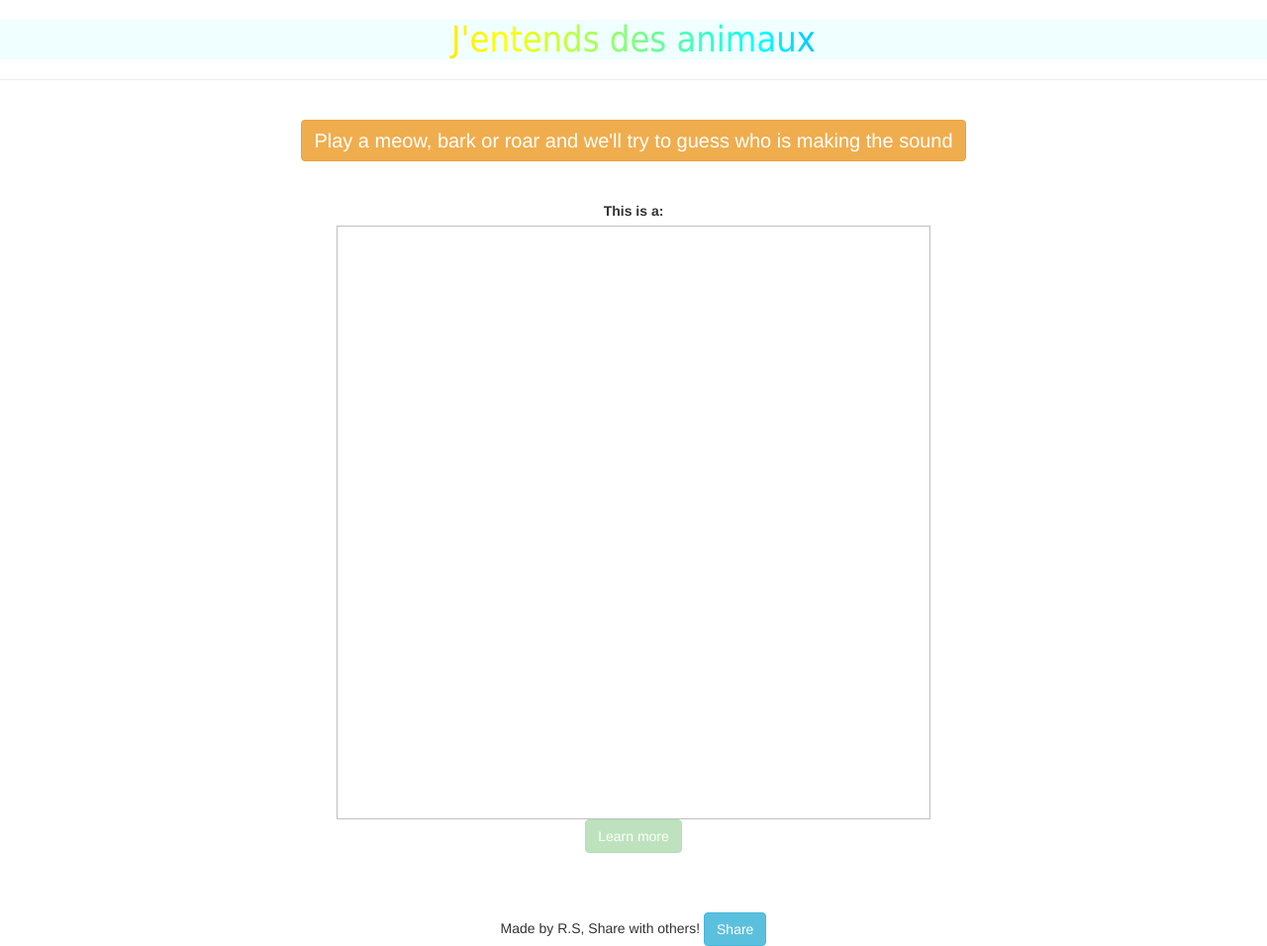
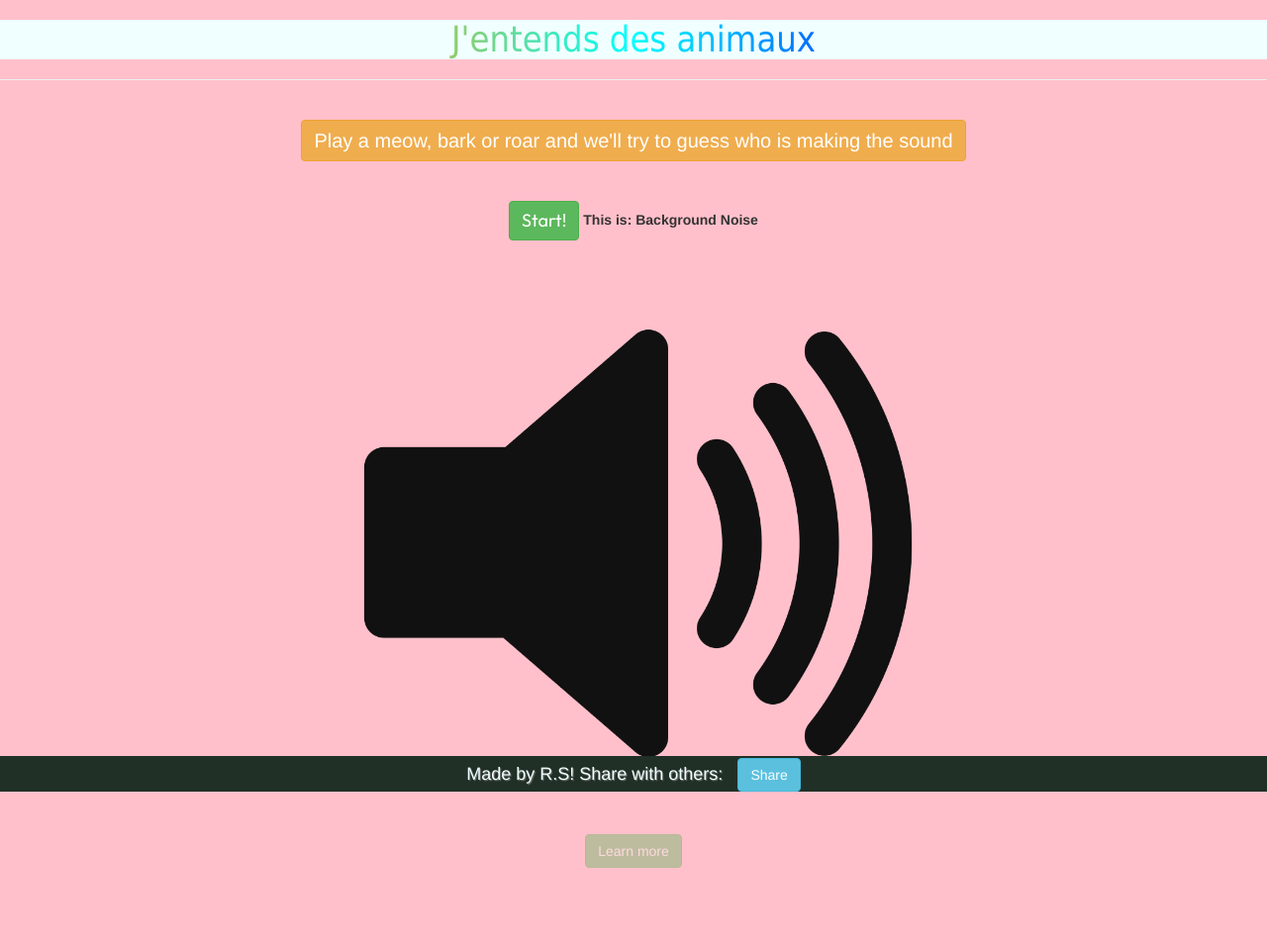
Before and after one commit to tigg797/entendre-animaux, a plain HTML site: page index.html in a window 1280 px wide. Shown: the whole page at 99% size. After the commit the page ends 877 px from the top, so only its background shows below. Drawn offline with nearby package versions, Linux system fonts and the light colour scheme.

Commit message:
Part 2 Finale

```diff
--- a/index.html
+++ b/index.html
@@ -8,6 +8,7 @@
   <script src="https://maxcdn.bootstrapcdn.com/bootstrap/3.4.0/js/bootstrap.min.js"></script>
   <script src="https://unpkg.com/ml5@0.4.3/dist/ml5.min.js"></script>
   <link rel="stylesheet" type="text/css" href="style.css">
+  <link href="https://fonts.googleapis.com/css2?family=Outfit:wght@100..900&display=swap" rel="stylesheet">
 </head>
 
 <body>
@@ -17,11 +18,13 @@
     </div> <hr><br>
     <button id="the_note" class="btn btn-warning">Play a meow, bark or roar and we'll try to guess who is making the sound</button> <br><br>
       <!--Animal: --> <br>
-      <label>This is a: </label><br>
-      <img height="600" width="600" id="l_animale"><br>
+      <button onclick="startClassification();" id="iDisappear"class="btn btn-success">Start!</button>
+      <label id="le_label">This is: Background Noise</label><br>
+      <img src="Speaker_Icon.png" height="600" width="600" id="l_animale"><br>
       <a id="the_anchor" href="tigg797.github.io/i-hear-animals"><button id="learnMore" class="btn btn-success">Learn more</button></a>
-      <br><br><br><br>
-      <div class="copy_right_footer">Made by R.S, Share with others! <button onclick="doShare" id="copy-link" class="btn btn-info">Share</button></div>
+      <div class="copy_right_footer">Made by R.S! Share with others:
+        <button onclick="myFunction()" id="copy-link" class="btn btn-info">Share</button>
+      </div>
     </center>
   <script src="main.js"></script>
 </body>
--- a/main.js
+++ b/main.js
@@ -5,8 +5,28 @@ https://en.wikipedia.org/wiki/Dog*/
 var animale = ""
 
 document.getElementById("the_anchor").href="http://en.wikipedia.org/wiki/"+animale;
-if(animale==="") {
+if(animale=="") {
     document.getElementById("learnMore").style.opacity=0.4
 } else {
     document.getElementById("learnMore").style.opacity=1
 }
+
+function startClassification() {
+    document.getElementById("iDisappear").style.display='none';
+    var smt = navigator.mediaDevices
+    smt.getUserMedia({audio:true});
+    classifier = ml5.soundClassifier(
+    'https://teachablemachine.withgoogle.com/models/M8jw4szDY/model.json'
+    , modelReady);
+}
+
+function myFunction() {
+    // Copy the text inside the text field
+    navigator.clipboard.writeText("https://tigg797.github.io/entendre-animaux/");
+    // Alert the copied text
+    alert("Copied the link: tigg797.github.io/entendre-animaux");
+  }
+
+function modelReady(){
+    classifier.classify(gotResults);
+}
--- a/style.css
+++ b/style.css
@@ -1,23 +1,31 @@
+#the_note {font-size: 20px;}
+#learnMore {opacity: 0.4;}
+#copy-link {margin-left: 10px;}
+.cloudback {background-color: azure;}
+body {background-color: pink;}
+
+
 .tahogren {
-    font-family: Tahoma;
-    color: green;
-}
-
-.cloudback {
-    background-color: azure;
-}
-
-#the_note {
-    font-size: 20px;
-}
+    font-family: "Tahoma";
+    color: green; }
+#iDisappear {
+    font-family: "Outfit";
+    font-size: large;}
 
 #coolTitle {
-    background: linear-gradient(to right, red , orange , yellow, aqua , blue , pink);
+    background: linear-gradient(to right, red , orange, aqua , blue , pink);
     -webkit-text-fill-color: transparent;
-    -webkit-background-clip: text;
+    background-clip: text;
     font-family: Tahoma;
 }
-
-#learnMore {
-    opacity: 0.4;
+.copy_right_footer {
+    position: fixed;
+    color: azure;
+    bottom: 0;
+    width: 100%;
+    font-size: 18px;
+    background-color: #203026;
+    line-height: 2;
+    text-align:center;
+    text-shadow: 1px 1px 1px rgb(118, 117, 117);
 }
```
Also changed, not shown: Speaker_Icon.png (added).
